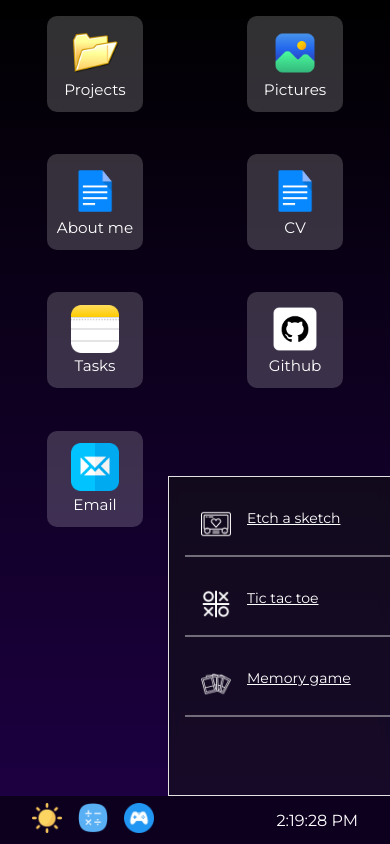
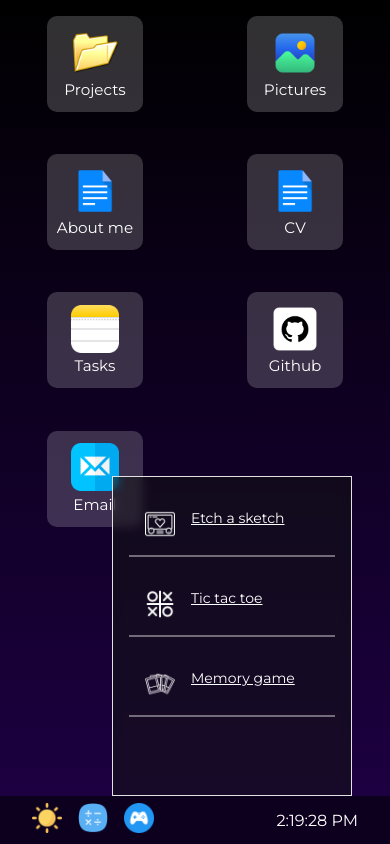
Before and after one commit to irizow/portfolio, a React (Vite) app: page / in a window 390 px wide. Both pictures are taken after a click on the picture 139 px from the left and 818 px from the top of the page. Built offline with nearby package versions, Linux system fonts and the light colour scheme.

Commit message:
fix game menu on mobile

```diff
--- a/src/components/GameMenu/gamemenu.module.css
+++ b/src/components/GameMenu/gamemenu.module.css
@@ -36,6 +36,10 @@
 }
 
 @media screen and (max-width: 750px) {
+
+    .gamemenu {
+        left: 7rem;
+    }
 
     .gamecontainer {
         padding: 0.5rem;
```
